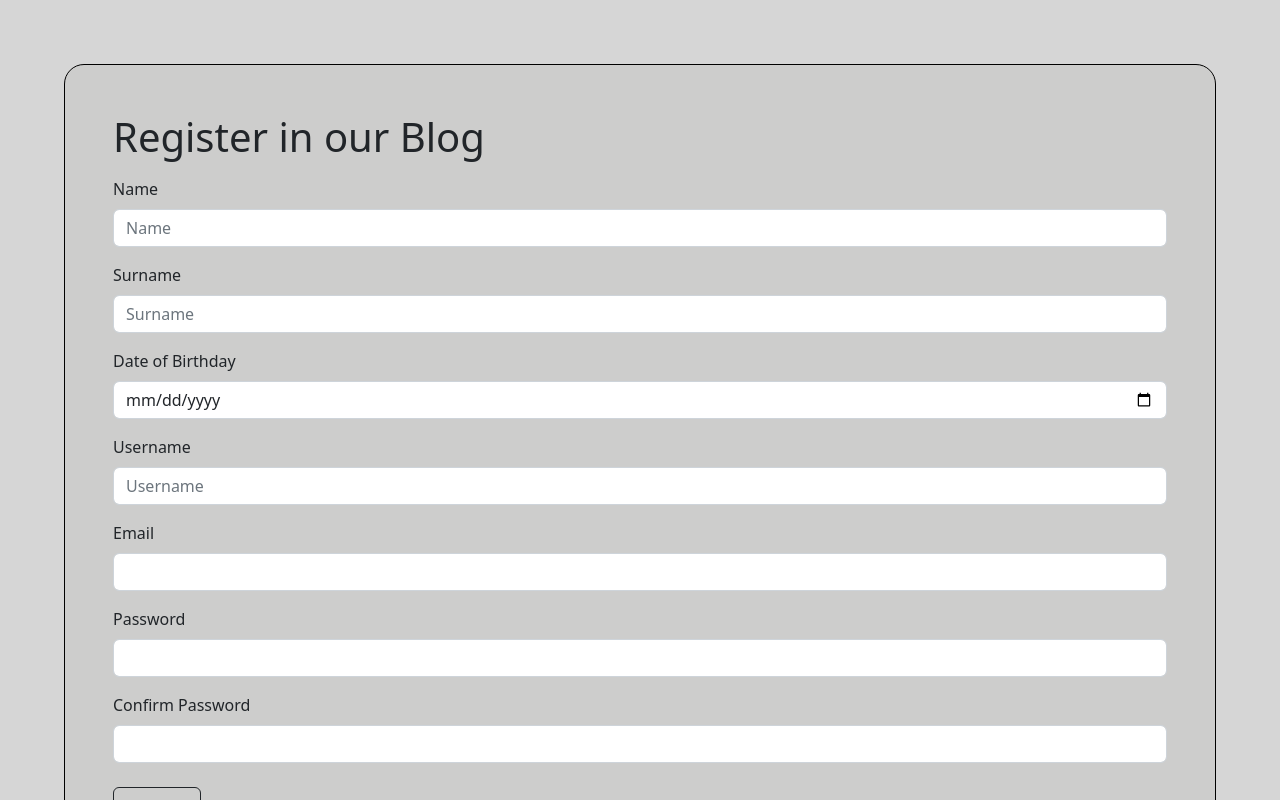
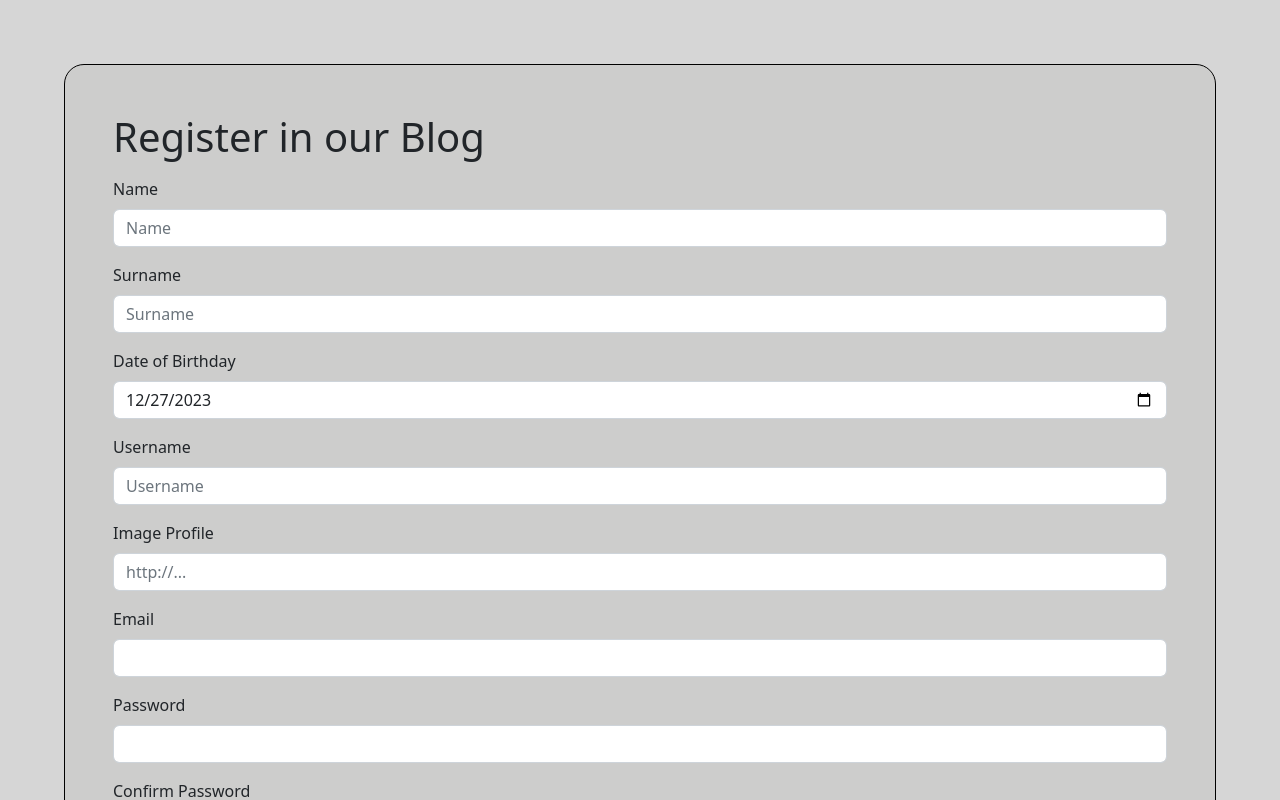
Before and after one commit to FedericoCampanozzi/BlogAPP, a React (Create React App) app in the folder frontend/: page /registration in a window 1280 px wide. Shown: the top 800 px of the page. Built offline with nearby package versions, Linux system fonts and the light colour scheme.

Commit message:
Implemented registration

```diff
--- a/frontend/src/pages/registration/registration.js
+++ b/frontend/src/pages/registration/registration.js
@@ -1,37 +1,44 @@
-import React, { useState } from 'react';
+import React, { useState } from "react";
 import { useNavigate } from "react-router-dom";
 import { Form, Button } from "react-bootstrap";
 import { useSharedState } from "../../shared/state-context";
-import { loginAPI, putUserAPI } from '../../shared/api';
-import './registration.css';
+import { loginAPI, putUserAPI } from "../../shared/api";
+import "./registration.css";
 
 const Registration = () => {
   const navigate = useNavigate();
   const { setUserAuth } = useSharedState();
 
-    const [name, setName] = useState('');
-    const [surname, setSurname] = useState('');
+  const [name, setName] = useState("");
+  const [surname, setSurname] = useState("");
   const [dateOfBirthday, setDateOfBirthday] = useState(new Date());
-    const [username, setUsername] = useState('');
-    const [email, setEmail] = useState('');
-    const [password, setPassword] = useState('');
-    const [passwordConfirm, setPasswordConfirm] = useState('');
+  const [username, setUsername] = useState("");
+  const [imageProfileUrl, setImageProfileUrl] = useState("");
+  const [email, setEmail] = useState("");
+  const [password, setPassword] = useState("");
+  const [passwordConfirm, setPasswordConfirm] = useState("");
 
+  const getFormattedDate = (d) => {
+    return new Date(d).toISOString().split('T')[0];
+  }
   const handleTextChangeEvent = (event, setMethod) => {
     setMethod(event.target.value);
   };
   const registerFunction = () => {
-        if(password === passwordConfirm) {
-            putUserAPI( name,
+    if (password === passwordConfirm) {
+      putUserAPI(
+        name,
         surname,
         dateOfBirthday,
         username,
+        imageProfileUrl,
         email,
-                        password);
+        password
+      );
       loginAPI(username, password, setUserAuth);
       navigate("/");
     } else {
-            console.error("passwords must be equal")
+      console.error("passwords must be equal");
     }
   };
 
@@ -65,8 +72,10 @@ const Registration = () => {
             id="dt_dof"
             type="date"
             placeholder="Date of Birthday"
-            value={dateOfBirthday}
-            onChange={(event) => handleTextChangeEvent(event, setDateOfBirthday)}
+            value={getFormattedDate(dateOfBirthday)}
+            onChange={(event) =>
+              handleTextChangeEvent(event, setDateOfBirthday)
+            }
           />
         </div>
         <div className="py-2">
@@ -77,6 +86,18 @@ const Registration = () => {
             placeholder="Username"
             value={username}
             onChange={(event) => handleTextChangeEvent(event, setUsername)}
+          />
+        </div>
+        <div className="py-2">
+          <Form.Label>Image Profile</Form.Label>
+          <Form.Control
+            id="txt_imageProfileUrl"
+            type="text"
+            placeholder="http://..."
+            value={imageProfileUrl}
+            onChange={(event) =>
+              handleTextChangeEvent(event, setImageProfileUrl)
+            }
           />
         </div>
         <div className="py-2">
@@ -103,7 +124,9 @@ const Registration = () => {
             id="txt_cpassword"
             type="password"
             value={passwordConfirm}
-            onChange={(event) => handleTextChangeEvent(event, setPasswordConfirm)}
+            onChange={(event) =>
+              handleTextChangeEvent(event, setPasswordConfirm)
+            }
           />
         </div>
       </Form.Group>
```
Lines whose indentation alone changed are shown as unchanged.
